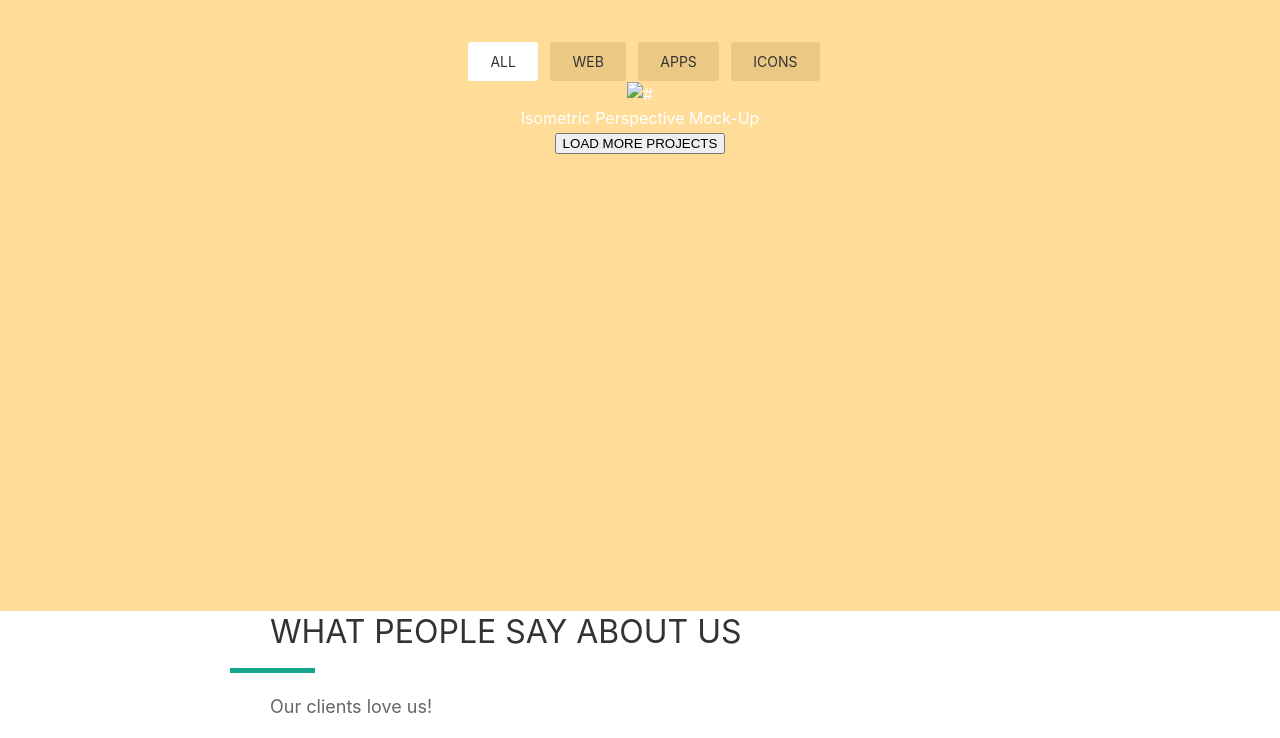
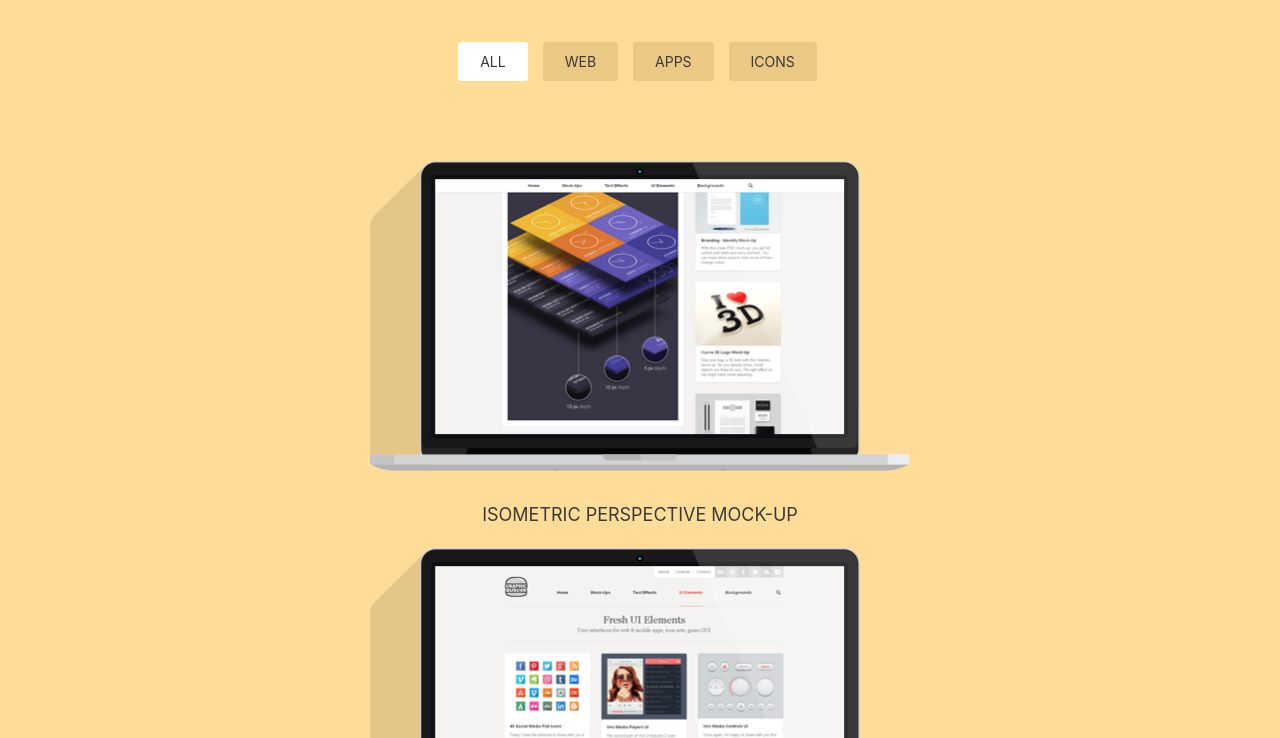
Before and after one commit to d-polina/web-cuba, a plain HTML site: page index.html in a window 1280 px wide. Shown: the part 189-927 px from the top of the page. Drawn offline with Linux system fonts and the light colour scheme.

Commit message:
add css for section portfolio

```diff
--- a/css/style.css
+++ b/css/style.css
@@ -273,7 +273,7 @@
 
 /* portfolio */
 .portfolio {
-    height: 100vh;
+    height: 100%;
     background-color: #ffdd99;
     color: #fff;
     text-align: center;
@@ -294,6 +294,64 @@
     margin-left: auto;
     margin-right: auto;
 }
+.button-a {
+    background-color: #ebc985;
+    border: solid 2px #ebc985;
+    padding: 0px 20px;
+    border-radius: 3px;
+    margin-left: 0px;
+    line-height: 35px;
+    margin-top: 25px;
+}
+.uk-subnav {
+    justify-content: center;
+
+}
+.uk-subnav>* {
+    padding-left: 15px;
+}
+.uk-subnav-pill>*>:first-child {
+    padding: 0 20px;
+    background-color: #ebc985;
+    color: #393939;
+    transition: background 0.3s ease-out;
+}
+.uk-subnav-pill>*>:first-child:hover{
+    background-color: #ffdd99;
+}
+.uk-subnav-pill>.uk-active>a {
+    background-color: #fff;
+    border: solid 2px #fff;
+    color: #393939;
+}
+.uk-subnav-pill>.uk-active>a:hover {
+    background-color: #fff;
+}
+/* .li-button {
+    background-color: #ebc985;
+    border: solid 2px #ebc985;
+    padding: 0px 20px;
+    border-radius: 3px;
+    margin-left: 8px;
+    line-height: 35px;
+    transition: background 0.3s ease-out;
+    margin-top: 25px;
+}
+.li-button:hover {
+    background-color: transparent;
+    border: #ebc985 solid 2px;
+}
+.li-button .uk-active {
+    background-color: #000;
+}
+
+.uk-subnav-pill>*>:first-child:hover {
+    background-color: transparent;
+}
+.uk-subnav-pill>.uk-active>a {
+    border: none;
+    background-color: transparent;
+}
 .uk-button {
     background-color: #ebc985;
     border: solid 2px #ebc985;
@@ -311,4 +369,17 @@
 .uk-button.uk-active {
     border: solid 2px #fff;
     background-color: #fff;
+} */
+.portfolio-li {
+    padding-top: 60px;
 }
+.portfolio-img {
+    height: 310px;
+    /* padding-bottom: 35px; */
+}
+.portfolio-text-li-p {
+    font-size: 18px;
+    color: #393939;
+    text-transform: uppercase;
+    margin-top: 30px;
+}
--- a/index.html
+++ b/index.html
@@ -228,7 +228,9 @@
             <p class="portfolio-text-p text-header-p">Neque porro quisquam est, qui dolorem ipsum quia dolor sit amet consectetur, adipisci velit, sed quia non numquam</p>
         </div>
 
-        <div uk-switcher="animation: uk-animation-fade; toggle: > *">
+
+        <!-- <div uk-switcher="connect: .switcher-container animation: uk-animation-fade; toggle: > *"> -->
+        <!-- <div uk-switcher="animation: uk-animation-fade; toggle: > *">
             <button class="uk-button uk-button-default" type="button">ALL</button>
             <button class="uk-button uk-button-default" type="button">WEB</button>
             <button class="uk-button uk-button-default" type="button">APPS</button>
@@ -236,21 +238,72 @@
         </div>
 
         <ul class="uk-switcher">
-            <li>
-                <img src="#" alt="#" class="portfolio-img">
-                <p class="portfolio-text">Isometric Perspective Mock-Up</p>
+            <li class="portfolio-li">
+                <img src="/img/portfolio/Isometric.png" alt="Isometric Perspective Mock-Up" class="portfolio-img">
+                <p class="portfolio-text-li-p">Isometric Perspective Mock-Up</p>
             </li>
             <li>
-                <img src="#" alt="#" class="portfolio-img">
-                <p class="portfolio-text">Time Zone App UI</p>
+                <img src="/img/portfolio/Time.png" alt="Time Zone App UI" class="portfolio-img">
+                <p class="portfolio-text-li-p">Time Zone App UI</p>
             </li>
             <li>
-                <img src="#" alt="#" class="portfolio-img">
-                <p class="portfolio-text">Viro Media Players UI</p>
+                <img src="/img/portfolio/Media.png" alt="Viro Media Players UI" class="portfolio-img">
+                <p class="portfolio-text-li-p">Viro Media Players UI</p>
             </li>
             <li>
-                <img src="#" alt="#" class="portfolio-img">
-                <p class="portfolio-text">Blog / Magazine Flat UI Kit</p>
+                <img src="/img/portfolio/Blog.png" alt="Blog / Magazine Flat UI Kit" class="portfolio-img">
+                <p class="portfolio-text-li-p">Blog / Magazine Flat UI Kit</p>
+            </li>
+        </ul> -->
+        <ul class="uk-subnav uk-subnav-pill" uk-switcher="connect: .switcher-container">
+            <li class="li-button"><a href="#" class="button-a">ALL</a></li>
+            <li class="li-button"><a href="#" class="button-a">WEB</a></li>
+            <li class="li-button"><a href="#" class="button-a">APPS</a></li>
+            <li class="li-button"><a href="#" class="button-a">ICONS</a></li>
+        </ul>
+
+        <!-- слайдер all -->
+        <ul class="uk-switcher switcher-container uk-margin">
+            <li class="portfolio-li">
+                <img src="/img/portfolio/Isometric.png" alt="Isometric Perspective Mock-Up" class="portfolio-img">
+                <p class="portfolio-text-li-p">Isometric Perspective Mock-Up</p>
+            </li>
+            <li>
+                <img src="/img/portfolio/Time.png" alt="Time Zone App UI" class="portfolio-img">
+                <p class="portfolio-text-li-p">Time Zone App UI</p>
+            </li>
+            <li class="portfolio-li">
+                <img src="/img/portfolio/Isometric.png" alt="Isometric Perspective Mock-Up" class="portfolio-img">
+                <p class="portfolio-text-li-p">Isometric Perspective Mock-Up</p>
+            </li>
+            <li>
+                <img src="/img/portfolio/Blog.png" alt="Blog / Magazine Flat UI Kit" class="portfolio-img">
+                <p class="portfolio-text-li-p">Blog / Magazine Flat UI Kit</p>
+            </li>
+        </ul>
+        <!-- слайдер web -->
+        <ul class="uk-switcher switcher-container uk-margin">
+            <li>
+                <img src="/img/portfolio/Time.png" alt="Time Zone App UI" class="portfolio-img">
+                <p class="portfolio-text-li-p">Time Zone App UI</p>
+            </li>
+            <li>
+                <img src="/img/portfolio/Media.png" alt="Viro Media Players UI" class="portfolio-img">
+                <p class="portfolio-text-li-p">Viro Media Players UI</p>
+            </li>
+        </ul>
+        <!-- слайдер apps -->
+        <ul class="uk-switcher switcher-container uk-margin">
+            <li>
+                <img src="/img/portfolio/Media.png" alt="Viro Media Players UI" class="portfolio-img">
+                <p class="portfolio-text-li-p">Viro Media Players UI</p>
+            </li>
+        </ul>
+        <!-- слайдер icons -->
+        <ul class="uk-switcher switcher-container uk-margin">
+            <li>
+                <img src="/img/portfolio/Blog.png" alt="Blog / Magazine Flat UI Kit" class="portfolio-img">
+                <p class="portfolio-text-li-p">Blog / Magazine Flat UI Kit</p>
             </li>
         </ul>
         <button class="portfolio-button">LOAD MORE PROJECTS</button>
```
Also changed, not shown: img/portfolio/Blog.png (added), img/portfolio/Isometric.png (added), img/portfolio/Media.png (added), img/portfolio/Time.png (added).
